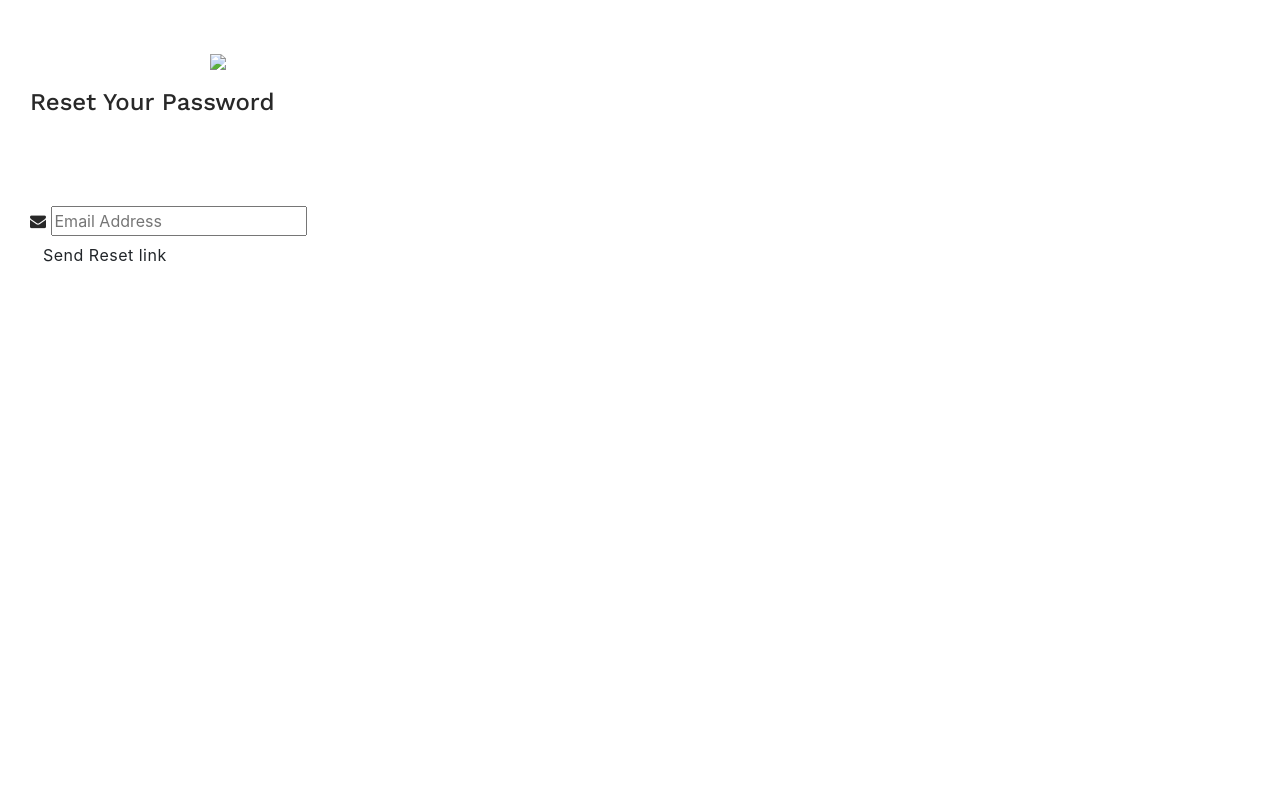
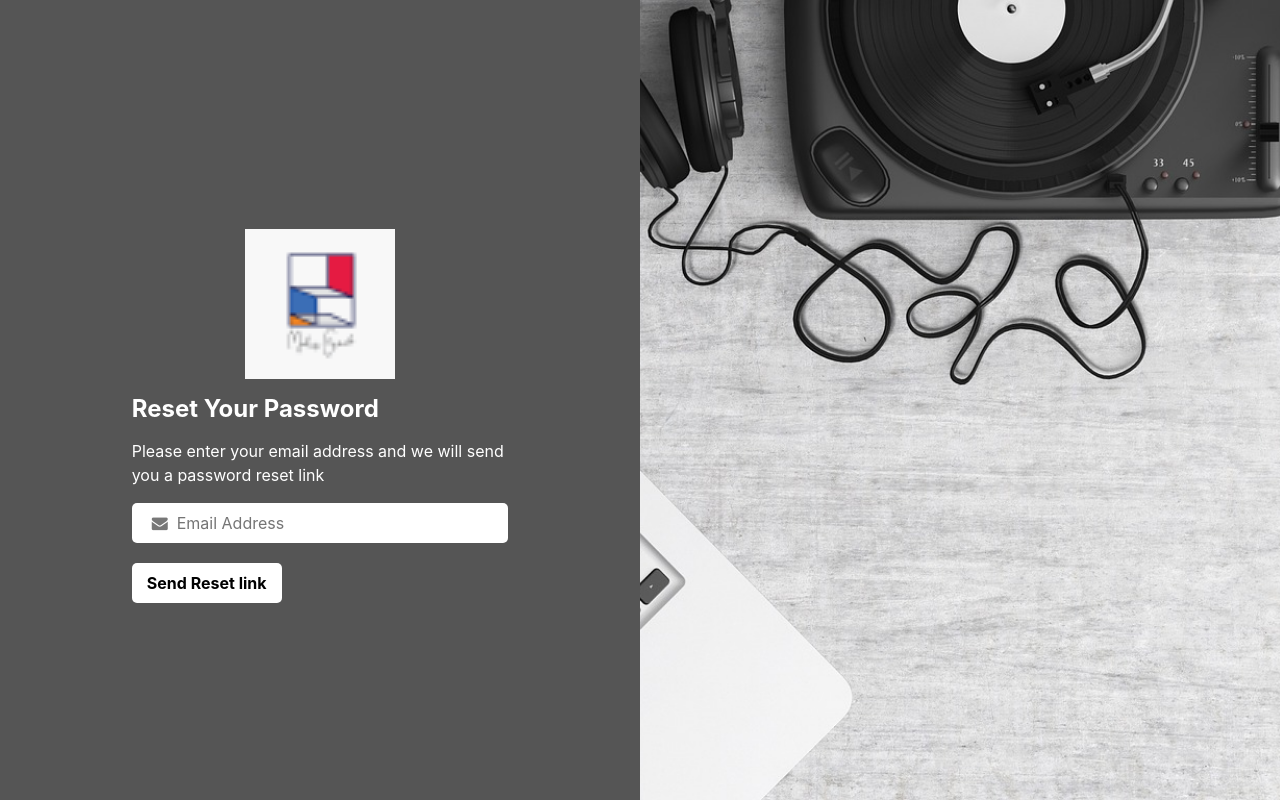
Before and after one commit to inkanovansyah/MalesGerak.io, a plain HTML site: page forget.html in a window 1280 px wide. Drawn offline with nearby package versions, Linux system fonts and the light colour scheme; files that its build step writes are made by us from their sources; files whose address does not match are found by name.

Commit message:
updateterbaru

```diff
--- a/forget.html
+++ b/forget.html
@@ -4,7 +4,7 @@
 	<title></title>
 	<meta charset="utf-8">
 	<meta name="viewport" content="width=device-width, initial-scale=1, shrink-to-fit=no">
-	<link rel="stylesheet" type="text/css" href="style.css">
+	<link rel="stylesheet" type="text/css" href="css/login.css">
 	<link rel="stylesheet" href="https://stackpath.bootstrapcdn.com/bootstrap/4.3.1/css/bootstrap.min.css">
 	<script src="https://code.jquery.com/jquery-3.3.1.slim.min.js"></script>
 	<link href="https://stackpath.bootstrapcdn.com/font-awesome/4.7.0/css/font-awesome.min.css" rel="stylesheet">
@@ -15,7 +15,7 @@
 			<div class="col-lg-6 col-md-6 form-container">
 				<div class="col-lg-8 col-md-12 col-sm-9 col-xs-12 form-box">
 					<div class="logo mt-5 mb-3 text-center">
-						<img src="image/logo.png" width="150px">
+						<img src="images/logo-light-1.png" width="150px">
 					</div>
 					<div class="reset-form d-block">
 						<form class="reset-password-form">
```
Also changed, not shown: login.html (+1 -1 lines), register.html (+2 -2 lines).
